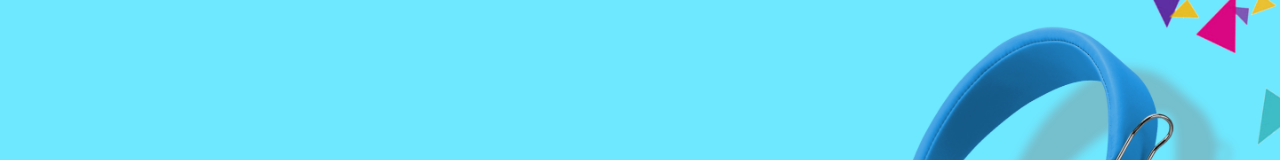
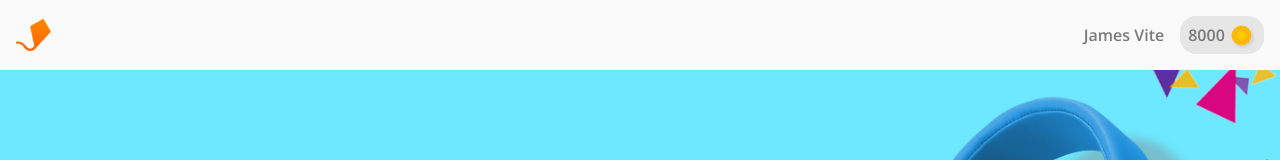
Before and after one commit to alxmcr/aerolab-ts-store, a React (Create React App) app: page / in a window 1280 px wide. Shown: the top 160 px of the page. Built offline with nearby package versions, Linux system fonts and the light colour scheme.

Commit message:
Working with context

```diff
--- a/src/App.tsx
+++ b/src/App.tsx
@@ -1,3 +1,4 @@
+import { UserContextProps } from 'componentsTypes';
 import { AuthContext } from 'context/AuthContext';
 import { useMe } from 'hooks/useMe';
 import { BrowserRouter } from 'react-router-dom';
@@ -6,6 +7,7 @@ import styles from './App.module.css';
 
 function App() {
   const { me } = useMe();
+
   return (
     <BrowserRouter>
       <AuthContext.Provider value={me}>
--- a/src/components/AppHeader/index.tsx
+++ b/src/components/AppHeader/index.tsx
@@ -1,13 +1,9 @@
 import coin from 'assets/icons/coin.svg'
 import logo from 'assets/logo.svg'
-import { AppHeaderProps } from 'componentsTypes'
+import { UserContextProps } from 'componentsTypes'
 import "./AppHeader.css"
 
-
-export const AppHeader = ({ me, error, loading }: AppHeaderProps) => {
-    if (loading) return <p>Loading user...</p>
-    if (error !== null) return <p>There was an error while user was loading.</p>
-
+export const AppHeader = ({ me }: UserContextProps) => {
     return (
         <header className="header">
             <nav className="header__nav">
--- a/src/componentsTypes.d.ts
+++ b/src/componentsTypes.d.ts
@@ -14,8 +14,6 @@ export interface CategoryBannerProps {
 
 export interface AppHeaderProps {
     me: UserAPI | null
-    error: Error | null
-    loading: boolean
 }
 
 export interface UserContextProps {
--- a/src/pages/HomePage/HomePage.tsx
+++ b/src/pages/HomePage/HomePage.tsx
@@ -1,10 +1,15 @@
+import { AppHeader } from 'components/AppHeader';
 import { CategoryBanner } from 'components/CategoryBanner';
 import { SectionProducts } from 'components/SectionProducts';
+import { AuthContext } from 'context/AuthContext';
+import { useContext } from 'react';
 import './HomePage.css';
 
 export const HomePage = () => {
+    const me = useContext(AuthContext);
     return (
         <>
+            <AppHeader me={me} />
             <CategoryBanner categoryTitle="Electronics" />
             <section className="home__container">
                 <SectionProducts />
```
